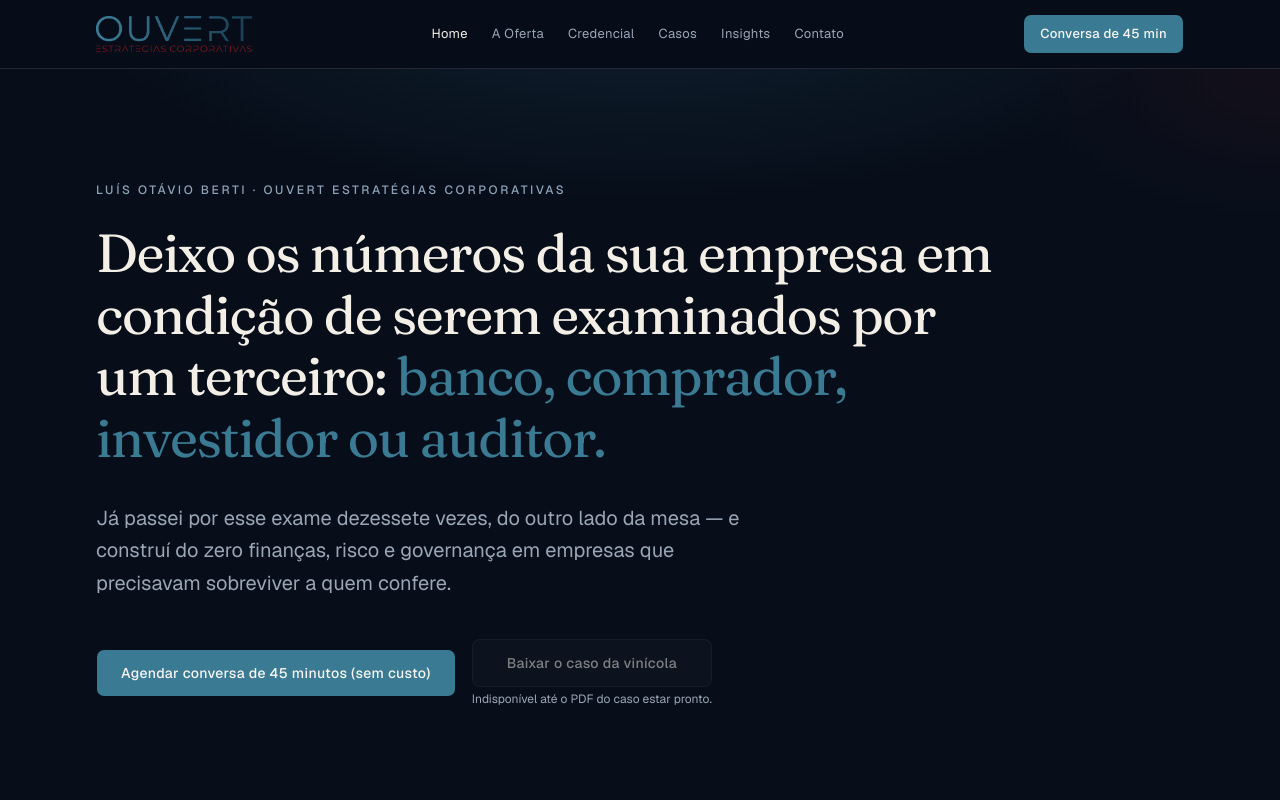
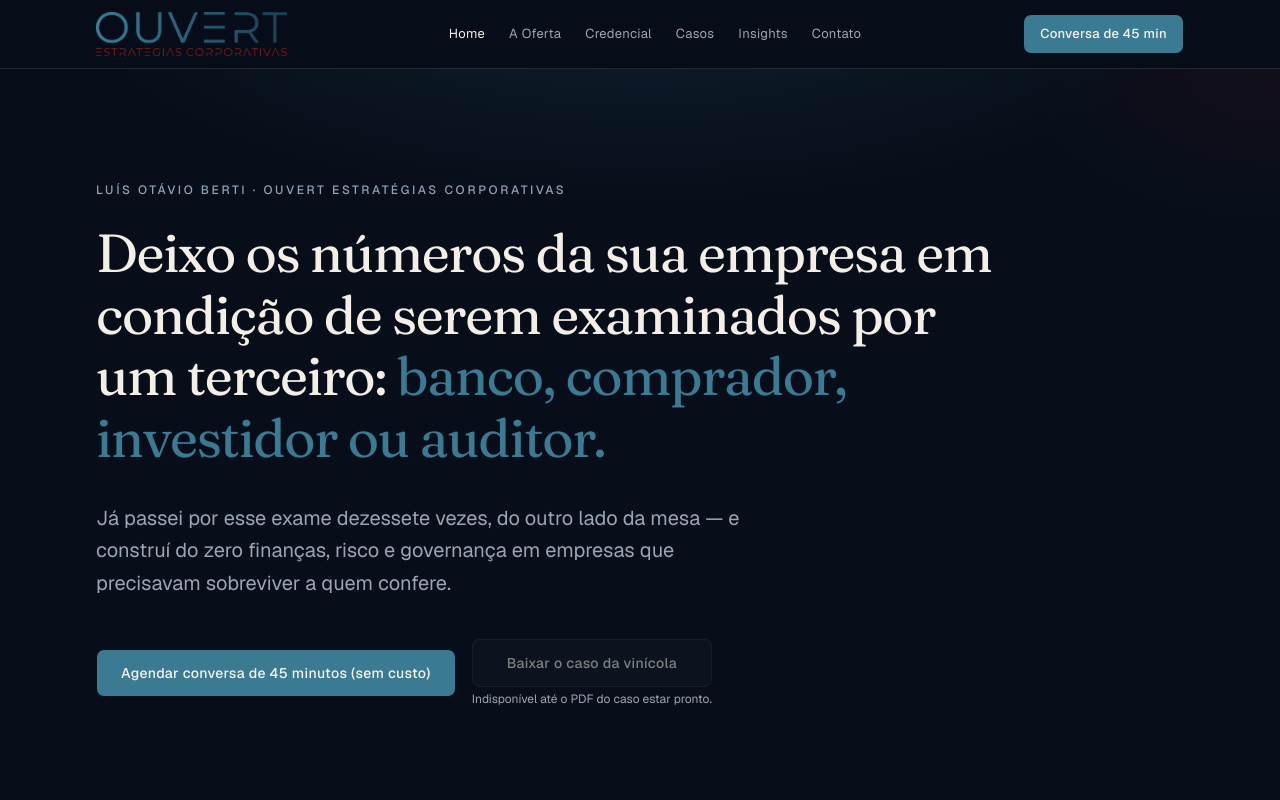
Before and after one commit to otavioai/Ouvert, a Next.js app: page / in a window 1280 px wide. Shown: the top 800 px of the page. Built offline with nearby package versions, Linux system fonts and the light colour scheme.

Commit message:
Enlarge the header wordmark so the lockup stays readable
Co-authored-by: otavioberti26 <otavioberti26@gmail.com>

```diff
--- a/components/site-header.tsx
+++ b/components/site-header.tsx
@@ -30,7 +30,7 @@ export function SiteHeader() {
           <BrandLogo
             variant="wordmark"
             priority
-            className="h-8 w-auto max-w-[10.5rem] sm:h-9 sm:max-w-[13rem]"
+            className="h-9 w-auto max-w-[12.5rem] sm:h-11 sm:max-w-[16.5rem]"
           />
         </Link>
 
```
